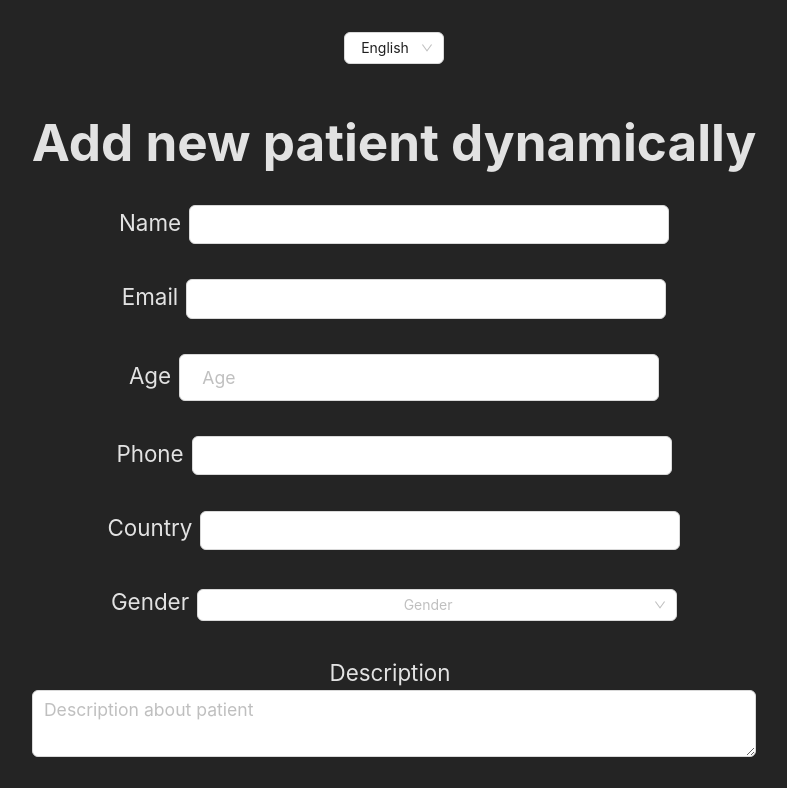
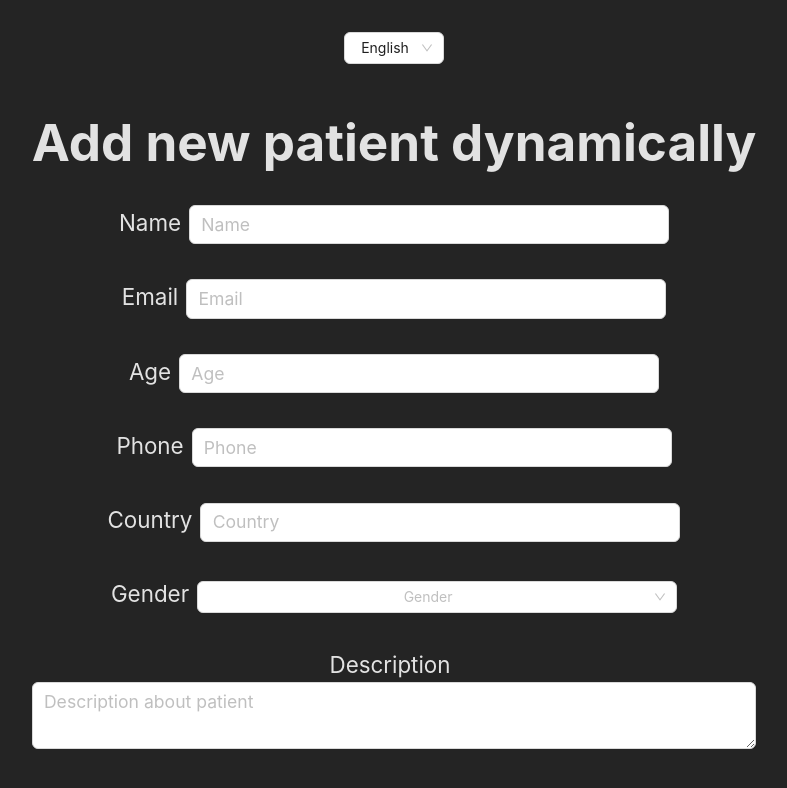
Before and after one commit to Ahmed-Elbessfy/add-patient-app, a React (Vite) app: page /add_patient in a window 1280 px wide. Shown: the top 788 px of the page, without its empty margins (246-1033 px from the left). Built offline with nearby package versions, Linux system fonts and the light colour scheme.

Commit message:
temporary fix inputComponents type error
- comment new configuration from second last commit since it is not
functional and couldn't find the right type for inputComponents

```diff
--- a/src/patterns/DynamicInput/DynamicInput.styled.ts
+++ b/src/patterns/DynamicInput/DynamicInput.styled.ts
@@ -1,5 +1,5 @@
 import styled from "styled-components";
-import { Input, Select, Radio, Checkbox, InputNumber } from "antd";
+import { Input, Select, Radio, Checkbox } from "antd";
 const {TextArea} = Input
 
 export const StyledLabel = styled.label`
@@ -14,7 +14,7 @@ export const StyledDynamicTextInput = styled(Input)`
   margin:auto;
 `
 
-export const StyledDynamicNumberInput = styled(InputNumber)`
+export const StyledDynamicNumberInput = styled(Input)`
   font-size: 1.1rem;
   padding: .3rem .7rem;
   width: 100%;
--- a/src/patterns/DynamicInput/DynamicInput.tsx
+++ b/src/patterns/DynamicInput/DynamicInput.tsx
@@ -1,8 +1,7 @@
-import { FC, ReactElement } from "react";
-// import { RadioChangeEvent, Select } from "antd";
-// import { CheckboxValueType } from "antd/es/checkbox/Group";
-import { IStyledComponent } from "styled-components";
-import DynamicTextInput from "../DynamicTextInput/DynamicTextInput";
+import { FC, ChangeEvent } from "react";
+import { RadioChangeEvent, Select } from "antd";
+import { CheckboxValueType } from "antd/es/checkbox/Group";
+// import { IStyledComponent } from "styled-components";
 
 import { DynamicInputConfig } from "./DynamicInput.types";
 import {
@@ -16,38 +15,38 @@ import {
   StyledDynamicRadioInput,
 } from "./DynamicInput.styled";
 
-type InputComponents = {
-  [key: string]: IStyledComponent<"web">;
-};
+// type InputComponents = {
+//   [key: string]: IStyledComponent<"web">;
+// };
 
-const inputComponents: FC<DynamicInputConfig> = {
-  text: DynamicTextInput,
-  number: StyledDynamicNumberInput,
-  textarea: StyledDynamicTextArea,
-  select: StyledDynamicSelectInput,
-  radio: StyledDynamicRadioInput,
-  checkbox: StyledDynamicCheckboxInput,
-};
+// const inputComponents: InputComponents = {
+//   text: StyledDynamicTextInput,
+//   number: StyledDynamicNumberInput,
+//   textarea: StyledDynamicTextArea,
+//   select: StyledDynamicSelectInput,
+//   radio: StyledDynamicRadioInput,
+//   checkbox: StyledDynamicCheckboxInput,
+// };
 
 const DynamicInput: FC<DynamicInputConfig> = (props) => {
-  const { fieldType, label, id } = props;
+  const { fieldType, label, id, name, placeholder, onChange } = props;
   // const hasOptions = ["select", "radio", "checkbox"].includes(fieldType);
-  const renderInput = () => {
-    console.log("rendercomp ");
-    console.log(props.fieldType);
-    if (!props.fieldType || !inputComponents[props.fieldType]) return null;
-    const Component = inputComponents[props.fieldType];
-    console.log(<Component {...props} />);
-    return <Component {...props} />;
-  };
+  // const renderInput = () => {
+  //   console.log("rendercomp ");
+  //   console.log(props.fieldType);
+  //   if (!props.fieldType || !inputComponents[props.fieldType]) return null;
+  //   const Component = inputComponents[props.fieldType];
+  //   console.log(<Component {...props} />);
+  //   return <Component {...props} />;
+  // };
   return (
     <>
       {label && fieldType !== "checkbox" && fieldType !== "radio" && (
         <StyledLabel htmlFor={id}>{label}</StyledLabel>
       )}
-      {renderInput()}
+      {/* {renderInput()} */}
       {/* Text & Number input  */}
-      {/* {!hasOptions && fieldType !== "textarea" && (
+      {fieldType === "text" && (
         <StyledDynamicTextInput
           type={fieldType}
           name={name}
@@ -57,9 +56,21 @@ const DynamicInput: FC<DynamicInputConfig> = (props) => {
             onChange(e.target.name, e.target.value)
           }
         />
-      )} */}
+      )}
+      {/* Number input  */}
+      {fieldType === "number" && (
+        <StyledDynamicNumberInput
+          type={fieldType}
+          name={name}
+          placeholder={placeholder}
+          id={id}
+          onChange={(e: ChangeEvent<HTMLInputElement>) =>
+            onChange(e.target.name, e.target.value)
+          }
+        />
+      )}
       {/* Textarea input  */}
-      {/* {fieldType === "textarea" && (
+      {fieldType === "textarea" && (
         <StyledDynamicTextArea
           name={name}
           placeholder={placeholder}
@@ -68,9 +79,9 @@ const DynamicInput: FC<DynamicInputConfig> = (props) => {
             onChange(e.target.name, e.target.value)
           }
         />
-      )} */}
+      )}
       {/* Select input  */}
-      {/* {fieldType === "select" && (
+      {fieldType === "select" && (
         <StyledDynamicSelectInput
           placeholder={placeholder}
           id={id}
@@ -85,9 +96,9 @@ const DynamicInput: FC<DynamicInputConfig> = (props) => {
               );
             })}
         </StyledDynamicSelectInput>
-      )} */}
+      )}
       {/* Checkbox input  */}
-      {/* {fieldType === "radio" && (
+      {fieldType === "radio" && (
         <fieldset>
           <legend>{label}</legend>
           <StyledDynamicRadioInput
@@ -98,9 +109,9 @@ const DynamicInput: FC<DynamicInputConfig> = (props) => {
             }
           ></StyledDynamicRadioInput>
         </fieldset>
-      )} */}
+      )}
       {/* Checkbox input  */}
-      {/* {fieldType === "checkbox" && (
+      {fieldType === "checkbox" && (
         <fieldset>
           <legend>{label}</legend>
           <StyledDynamicCheckboxInput
@@ -110,7 +121,7 @@ const DynamicInput: FC<DynamicInputConfig> = (props) => {
             }
           ></StyledDynamicCheckboxInput>
         </fieldset>
-      )} */}
+      )}
       {/* Error message  */}
       <StyledErrorMsg></StyledErrorMsg>
     </>
```
